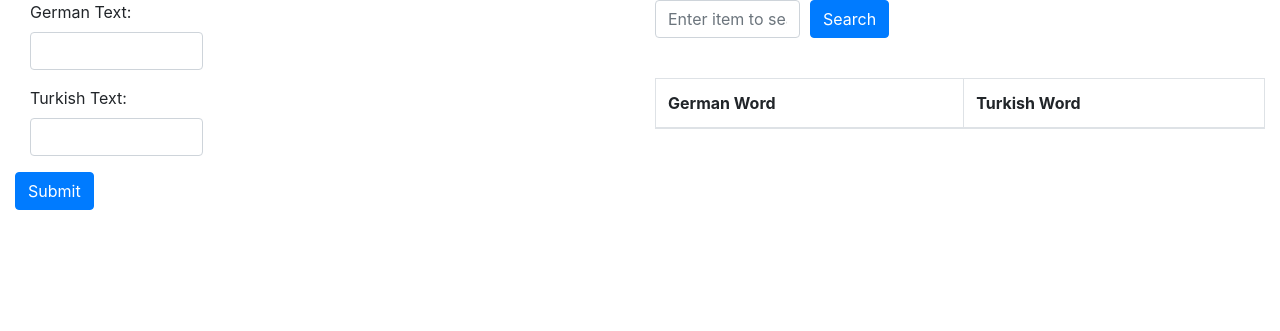
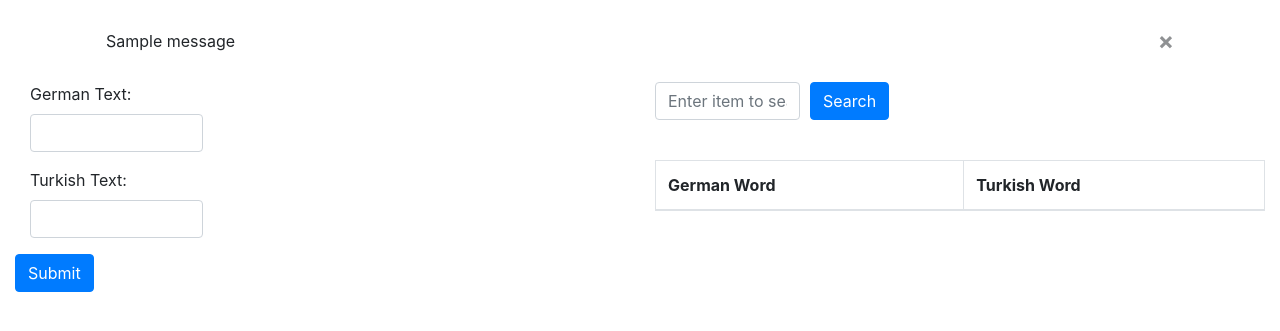
Before and after one commit to visualizeMath/vocabTrainingApp, a Flask app: page / in a window 1280 px wide. Shown: the top 331 px of the page. Run offline with Flask 3, Linux system fonts and the light colour scheme; one stand-in notice (Sample message) is shown; lists and menus that the app fills with data are empty; some libraries are stand-ins or nearby versions.

Commit message:
Styling improvements

```diff
--- a/app.py
+++ b/app.py
@@ -51,18 +51,14 @@ def index():
 def search():
     if request.method == 'POST':
         db = get_db()
-        print('db connected')
         cursor = db.cursor()
-        print('cursor reached')
 
         query = """
         SELECT * FROM text_entry
         WHERE german_text LIKE ? OR turkish_text LIKE ?
         """
 
-        # Use '%' to perform a partial match
         search_term = f"%{request.form['search']}%"
-        print('search term: '+search_term)
         cursor.execute(query, (search_term, search_term))
         results = cursor.fetchall()
 
@@ -71,8 +67,20 @@ def search():
 @app.route('/delete_row/<int:row_id>', methods=['POST'])
 def delete_row(row_id):
     try:
-        # Assuming TextEntry is your model
-        entry_to_delete = TextEntry.query.get(row_id)
+        if request.method == 'POST':
+        #     db=get_db()
+        #     entry_to_delete = TextEntry.query.get(row_id)
+        #     # db.session.delete(entry_to_delete)
+        #     # db.session.commit()
+        #     cursor = db.cursor()
+
+        #     query = """
+        #     DELETE FROM text_entry
+        #     WHERE id = ?
+        #     """
+
+        # cursor.execute(query,entry_to_delete)
+         entry_to_delete = TextEntry.query.get(row_id)
         db.session.delete(entry_to_delete)
         db.session.commit()
         flash('Row deleted successfully!', 'success')
--- a/templates/index.html
+++ b/templates/index.html
@@ -11,6 +11,17 @@
     <script src="https://maxcdn.bootstrapcdn.com/bootstrap/4.0.0/js/bootstrap.min.js"></script>
 </head>
 <body>
+    <div class="container mt-3">
+        {% for message in get_flashed_messages() %}
+            <div class="alert alert-dismissible fade show {% if message.startswith('success') %}alert-success{% elif message.startswith('error') %}alert-danger{% elif message.startswith('warning') %}alert-warning{% endif %}" role="alert">
+                {{ message }}
+                <button type="button" class="close" data-dismiss="alert" aria-label="Close">
+                    <span aria-hidden="true">&times;</span>
+                </button>
+            </div>
+        {% endfor %}
+    </div>
+
     <div class="container-fluid">
         <div class="row">
             <div class="col-md-6">
@@ -67,7 +78,7 @@
         </div>
     </div>
 
-
+<link rel="stylesheet" href="https://maxcdn.bootstrapcdn.com/bootstrap/4.0.0/css/bootstrap.min.css">
 <script src="https://code.jquery.com/jquery-3.2.1.slim.min.js"></script>
 <script src="https://cdnjs.cloudflare.com/ajax/libs/popper.js/1.12.9/umd/popper.min.js"></script>
 <script src="https://maxcdn.bootstrapcdn.com/bootstrap/4.0.0/js/bootstrap.min.js"></script>
```
Also changed, not shown: instance/data.db.
